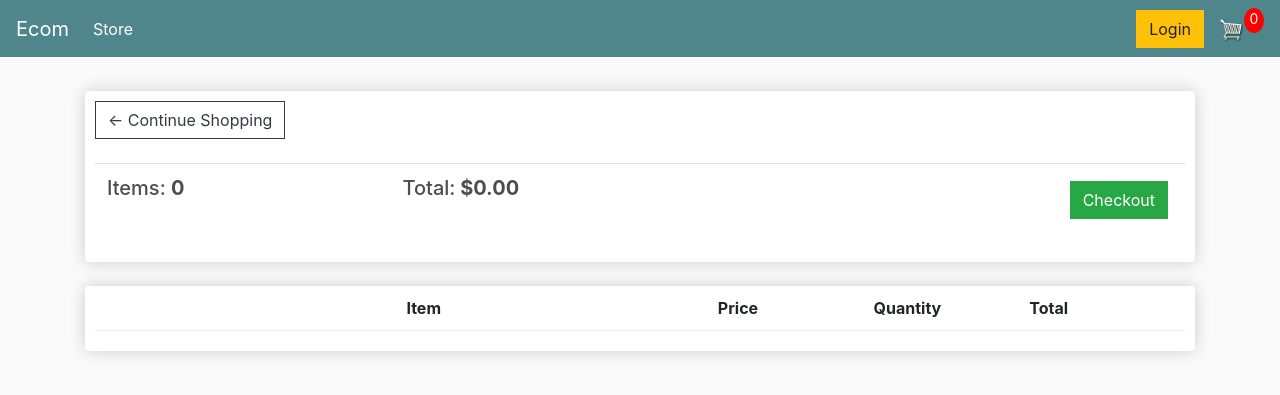
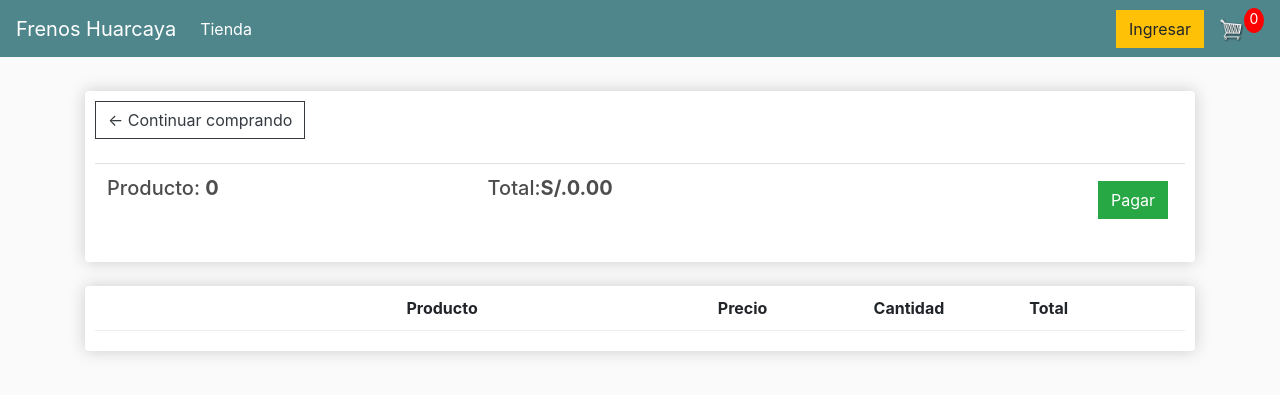
Before and after one commit to JacobMolina-me/Capstone---FrenosHuarcaya, a Django app: page /cart/ in a window 1280 px wide. Shown: the top 395 px of the page. Run offline with Django 3.2, Linux system fonts and the light colour scheme; lists and menus that the app fills with data are empty; some libraries are stand-ins or nearby versions.

```diff
--- a/ecommerce/store/templates/store/cart.html
+++ b/ecommerce/store/templates/store/cart.html
@@ -5,16 +5,16 @@
 		<div class="col-lg-12">
 			<div class="box-element">
 
-				<a  class="btn btn-outline-dark" href="{% url 'store' %}">&#x2190; Continue Shopping</a>
+				<a  class="btn btn-outline-dark" href="{% url 'store' %}">&#x2190; Continuar comprando</a>
 
 				<br>
 				<br>
 				<table class="table">
 					<tr>
-						<th><h5>Items: <strong>{{order.get_cart_items}}</strong></h5></th>
-						<th><h5>Total:<strong> ${{order.get_cart_total|floatformat:2}}</strong></h5></th>
+						<th><h5>Producto: <strong>{{order.get_cart_items}}</strong></h5></th>
+						<th><h5>Total:<strong>S/.{{order.get_cart_total|floatformat:2}}</strong></h5></th>
 						<th>
-							<a  style="float:right; margin:5px;" class="btn btn-success" href="{% url 'checkout' %}">Checkout</a>
+							<a  style="float:right; margin:5px;" class="btn btn-success" href="{% url 'checkout' %}">Pagar</a>
 						</th>
 					</tr>
 				</table>
@@ -25,16 +25,16 @@
 			<div class="box-element">
 				<div class="cart-row">
 					<div style="flex:2"></div>
-					<div style="flex:2"><strong>Item</strong></div>
-					<div style="flex:1"><strong>Price</strong></div>
-					<div style="flex:1"><strong>Quantity</strong></div>
+					<div style="flex:2"><strong>Producto</strong></div>
+					<div style="flex:1"><strong>Precio</strong></div>
+					<div style="flex:1"><strong>Cantidad</strong></div>
 					<div style="flex:1"><strong>Total</strong></div>
 				</div>
 				{% for item in items %}
 				<div class="cart-row">
 					<div style="flex:2"><img class="row-image" src="{{item.product.imageURL}}"></div>
 					<div style="flex:2"><p>{{item.product.name}}</p></div>
-					<div style="flex:1"><p>${{item.product.price|floatformat:2}}</p></div>
+					<div style="flex:1"><p>S/.{{item.product.price|floatformat:2}}</p></div>
 					<div style="flex:1">
 						<p class="quantity">{{item.quantity}}</p>
 						<div class="quantity">
@@ -43,7 +43,7 @@
 							<img data-product="{{item.product.id}}" data-action="remove" class="chg-quantity update-cart" src="{% static  'images/arrow-down.png' %}">
 						</div>
 					</div>
-					<div style="flex:1"><p>${{item.get_total|floatformat:2}}</p></div>
+					<div style="flex:1"><p>S/.{{item.get_total|floatformat:2}}</p></div>
 				</div>
 				{% endfor %}
 			</div>
--- a/ecommerce/store/templates/store/main.html
+++ b/ecommerce/store/templates/store/main.html
@@ -64,7 +64,7 @@
 <body>
 
 	<nav class="navbar navbar-expand-lg navbar-dark bg-dark">
-	  <a class="navbar-brand" href="{% url 'store' %}">Ecom</a>
+	  <a class="navbar-brand" href="{% url 'store' %}">Frenos Huarcaya</a>
 	  <button class="navbar-toggler" type="button" data-toggle="collapse" data-target="#navbarSupportedContent" aria-controls="navbarSupportedContent" aria-expanded="false" aria-label="Toggle navigation">
 	    <span class="navbar-toggler-icon"></span>
 	  </button>
@@ -72,12 +72,12 @@
 	  <div class="collapse navbar-collapse" id="navbarSupportedContent">
 	    <ul class="navbar-nav mr-auto">
 	      <li class="nav-item active">
-	        <a class="nav-link" href="{% url 'store' %}">Store <span class="sr-only">(current)</span></a>
+	        <a class="nav-link" href="{% url 'store' %}">Tienda <span class="sr-only">(current)</span></a>
 	      </li>
 
 	    </ul>
 	    <div class="form-inline my-2 my-lg-0">
-	     	<a href="#"class="btn btn-warning">Login</a>
+	     	<a href="#"class="btn btn-warning">Ingresar</a>
 
 	     	<a href="{% url 'cart' %}">
 	    		<img  id="cart-icon" src="{% static 'images/cart.png' %}">
--- a/ecommerce/store/templates/store/store.html
+++ b/ecommerce/store/templates/store/store.html
@@ -9,9 +9,9 @@
 			<h6><strong>{{product.name}}</strong></h6>
 			<hr>
 
-			<button data-product="{{product.id}}" data-action="add" class="btn btn-outline-secondary add-btn update-cart">Add to Cart</button>
-			<a class="btn btn-outline-success" href="#">View</a>
-			<h4 style="display: inline-block; float: right"><strong>${{product.price}}</strong></h4>
+			<button data-product="{{product.id}}" data-action="add" class="btn btn-outline-secondary add-btn update-cart">Agregar</button>
+			<a class="btn btn-outline-success" href="#">Ver</a>
+			<h4 style="display: inline-block; float: right"><strong>S/.{{product.price}}</strong></h4>
 
 	     </div>
      </div>
```
Also changed, not shown: ecommerce/db.sqlite3.
